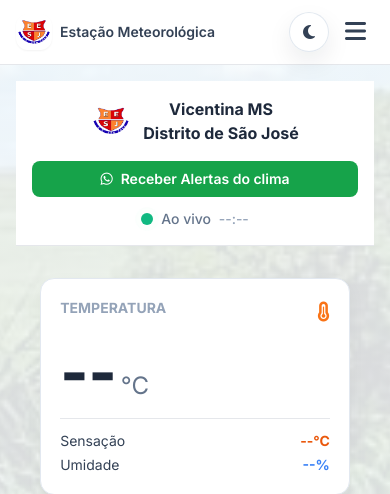
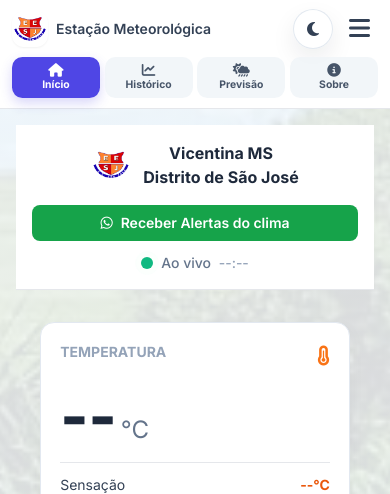
Before and after one commit to rodrigoraa/EstacaoEmPython, a Flask app: page / in a window 390 px wide. Shown: the top 494 px of the page. Run offline with Flask 3, Linux system fonts and the light colour scheme; data that the repository does not hold is empty; parts of the project's set-up code (start-up, migrations or seed data) failed here and were passed over; some libraries are stand-ins or nearby versions.

Commit message:
Menu lateral - mobile

```diff
--- a/estacao/static/css/style.css
+++ b/estacao/static/css/style.css
@@ -45,6 +45,58 @@ body {
 body.menu-open,
 body.modal-open {
     overflow: hidden;
+}
+
+.mobile-topbar {
+    padding: 0.55rem 0.75rem 0.6rem;
+}
+
+.mobile-topbar-main {
+    display: flex;
+    align-items: center;
+    justify-content: space-between;
+    gap: 0.75rem;
+}
+
+.mobile-quick-nav {
+    display: grid;
+    grid-template-columns: repeat(4, minmax(0, 1fr));
+    gap: 0.3rem;
+    margin-top: 0.5rem;
+}
+
+.mobile-quick-link {
+    min-width: 0;
+    min-height: 2.6rem;
+    display: flex;
+    flex-direction: column;
+    align-items: center;
+    justify-content: center;
+    gap: 0.15rem;
+    padding: 0.3rem 0.15rem;
+    border: 1px solid transparent;
+    border-radius: 0.65rem;
+    background: rgba(241, 245, 249, 0.9);
+    color: #475569;
+    font-size: 0.65rem;
+    font-weight: 700;
+    line-height: 1;
+    text-decoration: none;
+    transition: background-color .2s ease, color .2s ease, transform .2s ease;
+}
+
+.mobile-quick-link i {
+    font-size: 0.85rem;
+}
+
+.mobile-quick-link:active {
+    transform: scale(0.97);
+}
+
+.mobile-quick-link.is-active {
+    color: #ffffff;
+    background: #4f46e5;
+    box-shadow: 0 5px 12px rgba(79, 70, 229, 0.22);
 }
 
 #menuLateral {
@@ -614,6 +666,18 @@ body.modal-open {
     background: rgba(2, 6, 23, 0.72) !important;
 }
 
+.theme-dark .mobile-quick-link {
+    color: #cbd5e1;
+    background: rgba(30, 41, 59, 0.82);
+    border-color: rgba(71, 85, 105, 0.35);
+}
+
+.theme-dark .mobile-quick-link.is-active {
+    color: #ffffff;
+    background: #4f46e5;
+    border-color: transparent;
+}
+
 .theme-dark #modalCadastro,
 .theme-dark #modalCancelar {
     position: fixed !important;
--- a/estacao/templates/layout.html
+++ b/estacao/templates/layout.html
@@ -30,7 +30,8 @@
 
 <body class="bg-slate-50 font-[Inter]">
 
-    <div class="mobile-topbar md:hidden bg-white border-b px-4 py-3 flex items-center justify-between gap-3 sticky top-0 z-30">
+    <header class="mobile-topbar md:hidden bg-white border-b sticky top-0 z-30">
+        <div class="mobile-topbar-main">
             <span class="min-w-0 font-semibold text-slate-700 flex items-center gap-2">
                 <img src="{{ url_for('static', filename='logo.png') }}" alt="Logo da estação" class="h-9 w-9 rounded-xl shadow-sm" />
                 <span class="truncate text-sm">Estação Meteorológica</span>
@@ -47,6 +48,33 @@
                 </button>
             </div>
         </div>
+
+        <nav class="mobile-quick-nav" aria-label="Navegação principal">
+            <a href="/" class="mobile-quick-link {% if request.path == '/' %}is-active{% endif %}"
+                {% if request.path == '/' %}aria-current="page"{% endif %}>
+                <i class="fa-solid fa-house"></i>
+                <span>Início</span>
+            </a>
+            <a href="/historico"
+                class="mobile-quick-link {% if request.path.startswith('/historico') %}is-active{% endif %}"
+                {% if request.path.startswith('/historico') %}aria-current="page"{% endif %}>
+                <i class="fa-solid fa-chart-line"></i>
+                <span>Histórico</span>
+            </a>
+            <a href="/previsao"
+                class="mobile-quick-link {% if request.path.startswith('/previsao') %}is-active{% endif %}"
+                {% if request.path.startswith('/previsao') %}aria-current="page"{% endif %}>
+                <i class="fa-solid fa-cloud-sun-rain"></i>
+                <span>Previsão</span>
+            </a>
+            <a href="/sobre"
+                class="mobile-quick-link {% if request.path.startswith('/sobre') %}is-active{% endif %}"
+                {% if request.path.startswith('/sobre') %}aria-current="page"{% endif %}>
+                <i class="fa-solid fa-circle-info"></i>
+                <span>Sobre</span>
+            </a>
+        </nav>
+    </header>
 
     <div id="menuOverlay" onclick="toggleMenu()"
         class="fixed inset-0 bg-black/50 hidden z-40 md:hidden backdrop-blur-sm transition-opacity"></div>
```
Lines whose indentation alone changed are shown as unchanged.
